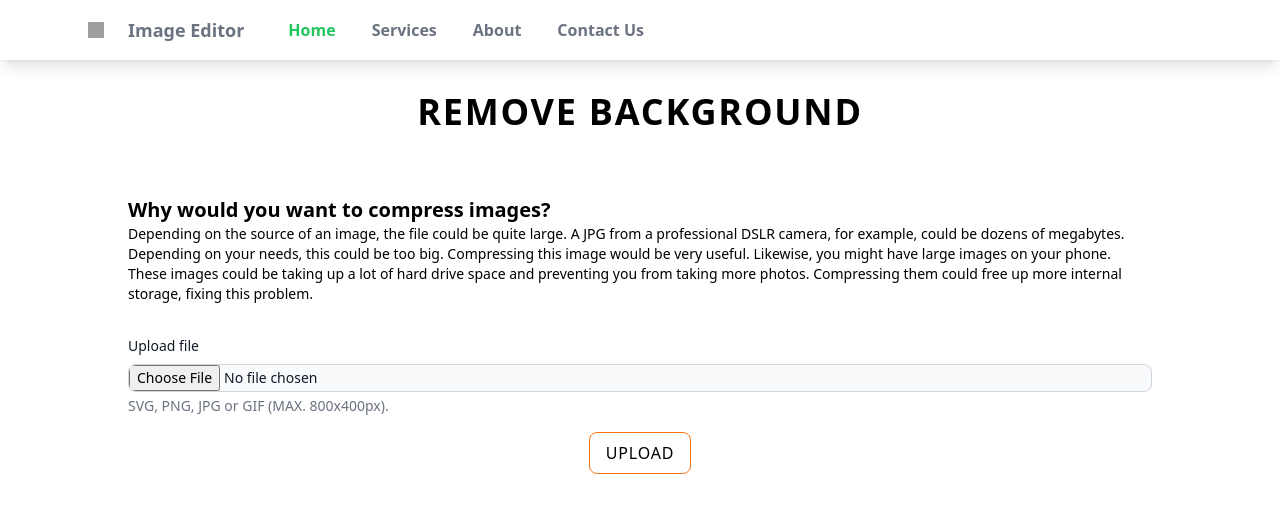
After one commit to puneetmpatil/IP-Project, a Flask app: page /services/remove-background in a window 1280 px wide. The commit adds this page. Shown: the top 513 px of the page. Run offline with Flask 3, Linux system fonts and the light colour scheme; style sheets or scripts are compiled from the project's sources; grey boxes are pictures that could not be loaded.

Commit message:
Remove Background Feature completed and Image Enhancement(Not properly) done

```diff
--- a/website/features.py
+++ b/website/features.py
@@ -1,14 +1,12 @@
 from werkzeug.utils import secure_filename
 import os
-from .utility import allowed_file, create_image,compress_image
+from .utility import allowed_file, create_image,compress_image,enhance_image, remove_bg
 from flask import Blueprint, render_template, request, flash, redirect, url_for
 features = Blueprint("features", __name__)
 
 UPLOAD_FOLDER = "website/static/uploads"
 
 # CAYMANN
-
-
 @features.route("/ocr", methods=['GET', 'POST'])
 def ocr():
     if request.method == "POST":
@@ -85,7 +83,7 @@ def image_resizing():
             flash("Invalid file format", category="error")
     return render_template("imageResizing.html")
 
-# PUNEET
+# ! DONE
 @features.route("/image-compression", methods=['GET', 'POST'])
 def image_compression():
     if request.method == "POST":
@@ -105,7 +103,7 @@ def image_compression():
 
             # Perform image compression
             newFileName = compress_image(filename)
-            flash(f"Your image has been processed and is available at <a href='/static/{newFileName}' target='_blank'>here</a>", category="success")
+            flash(f"Your image has been processed and is available at <a href='/static/{newFileName}' target='_blank' class='text-red-500 underline'>here</a>", category="success")
 
 
             return redirect(url_for('features.image_compression', filename=filename))
@@ -141,8 +139,6 @@ def image_coloring():
     return render_template("imageColoring.html")
 
 # ! EXTRA FEATURES NOT NECCESSARY
-
-
 @features.route("/text-to-image", methods=["GET", "POST"])
 def text_to_image():
     if request.method == "POST":
@@ -156,6 +152,7 @@ def text_to_image():
     return render_template("textToImage.html")
 
 
+# ? Increase resolution of low quality images w/o losing quality
 @features.route("/image-enhancement", methods=['GET', 'POST'])
 def image_enhancement():
     if request.method == "POST":
@@ -173,10 +170,42 @@ def image_enhancement():
             file.save(f"{UPLOAD_FOLDER}/enhancement/{filename}")
             flash("File uploaded successfully", category="success")
 
-            # Perform image compression
+            # Perform image enhancement
+            newFileName = enhance_image(filename)
+            flash(f"Your image has been processed and is available at <a href='/static/{newFileName}' target='_blank' class='text-red-500 underline'>here</a>", category="success")
 
 
             return redirect(url_for('features.image_enhancement', filename=filename))
         else:
             flash("Invalid file format", category="error")
     return render_template("imageEnhancement.html")
+
+
+# ! DONE
+# ? Remove background from images
+@features.route('/remove-background',methods=['POST','GET'])
+def remove_background():
+    if request.method == "POST":
+        if 'file' not in request.files:
+            flash("No file part", category="error")
+            return redirect(request.url)
+        file = request.files['file']
+        # If the user does not select a file, the browser submits an empty file without a filename.
+        if file.filename == '':
+            flash('No selected file', category="error")
+            return redirect(request.url)
+        if file and allowed_file(file.filename):
+            filename = secure_filename(file.filename)
+            file.save(f"{UPLOAD_FOLDER}/backgroundRemover/{filename}")
+            flash("File uploaded successfully", category="success")
+
+            # Remove background
+            newFileName = remove_bg(filename)
+            flash(f"Your image has been processed and is available at <a href='/static/{newFileName}' target='_blank' class='text-red-500 underline'>here</a>", category="success")
+
+            return redirect(url_for('features.image_enhancement', filename=filename))
+        else:
+            flash("Invalid file format", category="error")
+
+
+    return render_template("removeBackground.html")
--- a/website/templates/base.html
+++ b/website/templates/base.html
@@ -76,11 +76,11 @@
     {% for category, message in messages %}
     <div class="mx-auto w-4/5 mt-6">
         {% if category == 'error' %}
-        <div class="text-red-500 text-xl font-bold bg-red-100 mt-6 py-3 px-8 rounded-lg text-center" role="alert" id="alert">
+        <div class="text-white text-xl font-bold bg-red-100 mt-6 py-3 px-8 rounded-lg text-center" role="alert" id="alert">
             {{ message }}
         </div>
         {% else %}
-        <div class="text-green-500 text-xl font-bold bg-green-300 mt-6 py-3 px-8 rounded-lg text-center" role="alert" id="alert">
+        <div class="text-white text-xl font-bold bg-green-300 mt-6 py-3 px-8 rounded-lg text-center" role="alert" id="alert">
             {{ message | safe }}
         </div>
     </div>
--- /dev/null
+++ b/website/templates/removeBackground.html
@@ -0,0 +1,25 @@
+{% extends "base.html" %}
+{% block title %} Remove Background {% endblock %}
+{% block content %}
+<section class="w-4/5 mx-auto mt-8">
+    <h1 class="font-bold text-4xl tracking-wider text-center uppercase">Remove Background</h1>
+    <article class="mt-8 md:mt-16">
+        <h3 class="font-bold text-xl">Why would you want to compress images?</h3>
+        <p class="text-sm">Depending on the source of an image, the file could be quite large. A JPG from a professional
+            DSLR camera, for example, could be dozens of megabytes. Depending on your needs, this could be too big.
+            Compressing this image would be very useful. Likewise, you might have large images on your phone. These
+            images could be taking up a lot of hard drive space and preventing you from taking more photos. Compressing
+            them could free up more internal storage, fixing this problem.</p>
+    </article>
+    <form method="post" class="mt-8" enctype="multipart/form-data">
+
+        <label class="block mb-2 text-sm font-medium text-gray-900 dark:text-white" for="file_input">Upload file</label>
+        <input
+            class="block w-full text-sm text-gray-900 border border-gray-300 rounded-lg cursor-pointer bg-gray-50 dark:text-gray-400 focus:outline-none dark:bg-gray-700 dark:border-gray-600 dark:placeholder-gray-400" aria-describedby="file_input_help" id="file_input" type="file" name="file">
+        <p class="mt-1 text-sm text-gray-500 dark:text-gray-300" id="file_input_help">SVG, PNG, JPG or GIF (MAX. 800x400px).</p>
+        <div class="flex justify-center">
+            <button type="submit" class="w-fit px-4 py-2 border border-orange-500 hover:bg-orange-500 hover:text-white uppercase mt-4 tracking-wider hover:scale-110 rounded-lg">Upload</button>
+        </div>
+    </form>
+</section>
+{% endblock %}
--- a/website/utility.py
+++ b/website/utility.py
@@ -1,6 +1,7 @@
 import openai
-from PIL import Image
-import PIL
+from PIL import Image, ImageFilter
+from rembg import remove
+
 ALLOWED_EXTENSIONS = {'png','jpg','jpeg'}
 # openai.api_key = open("OPENAI_API_KEY.txt","r").read()
 # print(openai.api_key)
@@ -24,3 +25,19 @@ def compress_image(filename):
     filename = filename.split(".")
     image.save(f"website/static/{filename[0]}_compressed.{filename[1]}",optimize=True,quality=5)
     return f"{filename[0]}_compressed.{filename[1]}"
+
+def enhance_image(filename):
+    image = Image.open(f"{UPLOAD_FOLDER}/enhancement/{filename}")
+    filename = filename.split(".")
+    enhance_image = image.filter(ImageFilter.DETAIL)
+    enhance_image.save(f"website/static/{filename[0]}_enhanced.{filename[1]}")
+
+    return f"{filename[0]}_enhanced.{filename[1]}"
+
+def remove_bg(filename):
+    image = Image.open(f"{UPLOAD_FOLDER}/backgroundRemover/{filename}")
+    filename = filename.split(".")
+    remove_image = remove(image)
+    remove_image.save(f"website/static/{filename[0]}_remove_bg.{filename[1]}")
+
+    return f"{filename[0]}_remove_bg.{filename[1]}"
--- a/website/views.py
+++ b/website/views.py
@@ -78,6 +78,11 @@ def services():
             "title": "Image Enhancement",
             "description": "Insert text and captions to personalize your images.",
             "link": "services/image-enhancement"
+        },
+        {
+            "title": "Remove Background",
+            "description": "Insert text and captions to personalize your images.",
+            "link": "services/remove-background"
         }
     ]
     return render_template("services.html", services=services)
```
Also changed, not shown: website/static/Ambika_logo_remove_bg.PNG (added), website/static/uploads/backgroundRemover/Ambika_logo.PNG (added), website/static/uploads/backgroundRemover/Jv_shetty_logo.jpg (added), website/static/uploads/backgroundRemover/Logo_with_White_Background.jpg (added).
